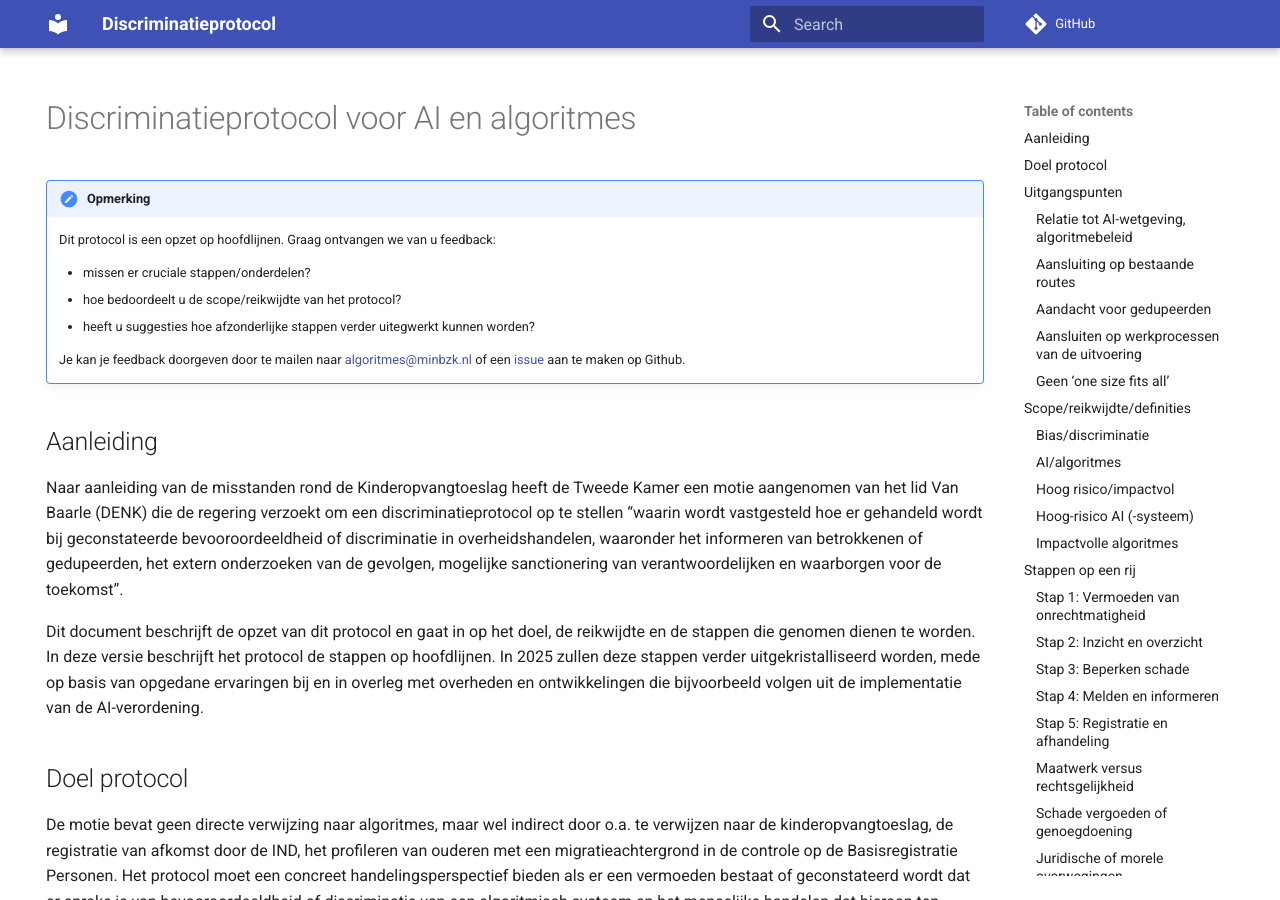
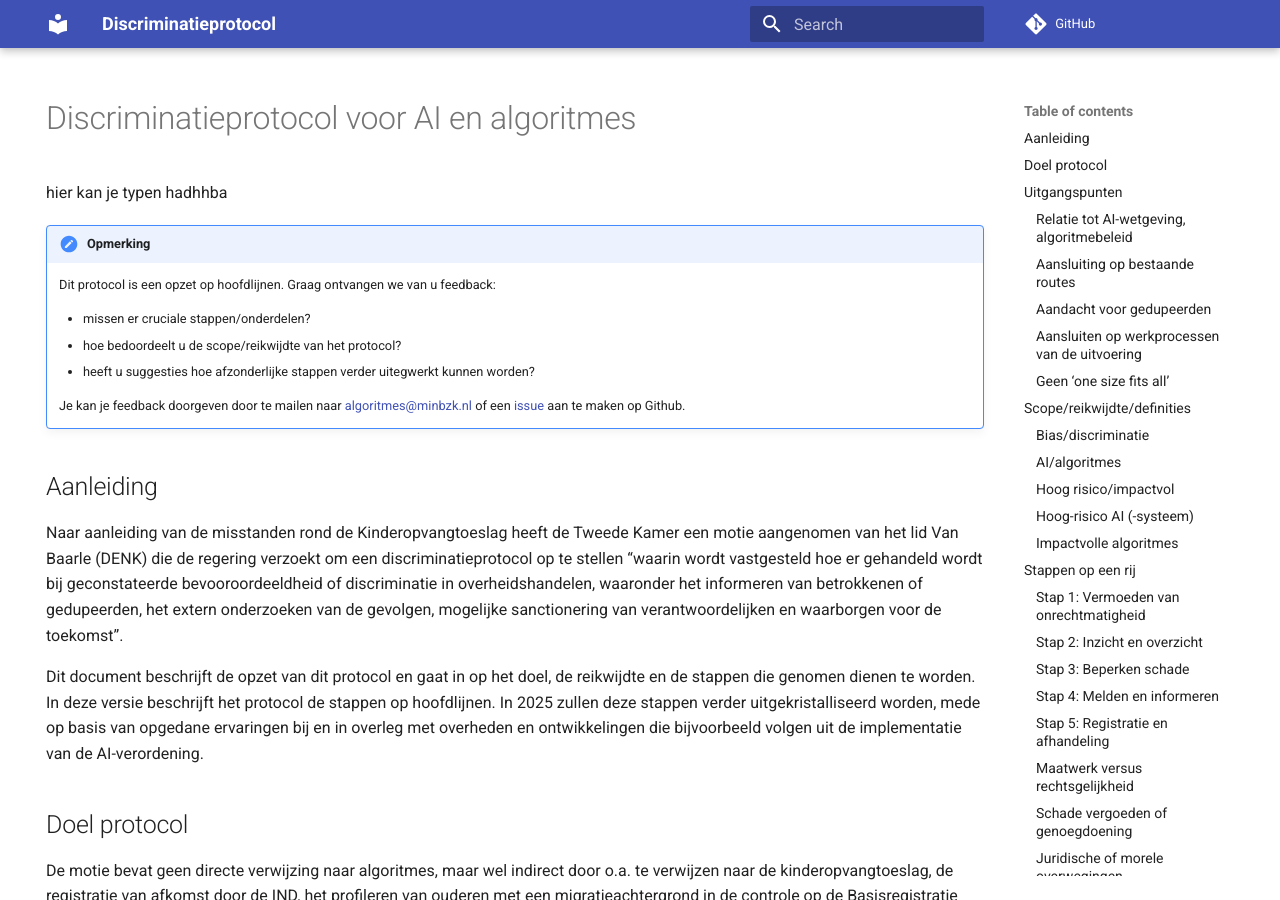
Before and after one commit to MinBZK/discriminatieprotocol, an MkDocs documentation site: the page built from docs/index.md, in a window 1280 px wide and 900 px high. Built offline with MkDocs 1.6.1 and Material for MkDocs 9.7.7, drawn with Linux system fonts in a browser that asks for light colours; comment, search, counter and statistics services are not loaded.

Commit message:
Update index.md

```diff
--- a/docs/index.md
+++ b/docs/index.md
@@ -2,6 +2,8 @@
 hide: navigation
 ---
 # Discriminatieprotocol voor AI en algoritmes
+
+hier kan je typen hadhhba
 
 !!! note "Opmerking"
 
```
